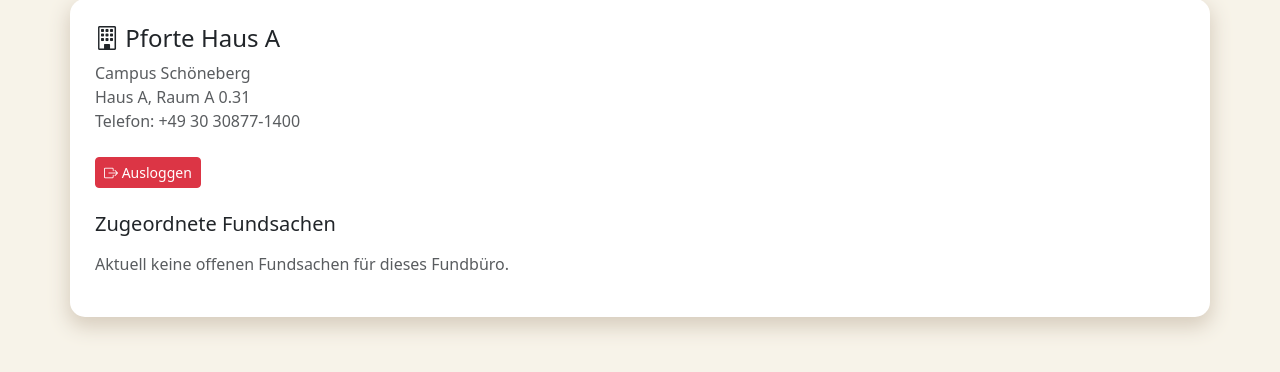
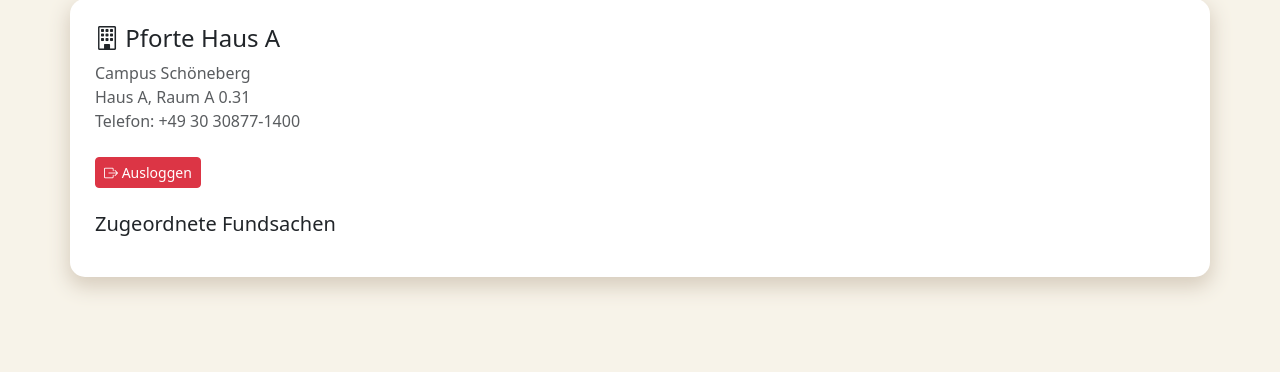
Before and after one commit to HawaSiMoussa/webapp, a Flask app: page /fundbuero/ in a window 1280 px wide. Shown: the part 211-583 px from the top of the page. Run offline with Flask 3, Linux system fonts and the light colour scheme; a user stored in the database is signed in; data comes from the database, SQL or seed files in the repository; some libraries are stand-ins or nearby versions.

Commit message:
profile fb

```diff
--- a/templates/home.html
+++ b/templates/home.html
@@ -17,7 +17,7 @@ LostAndFound
 <!-- Hier beginnt die Schleife um alle posts mit den zugehörigen Infos zu holen -->
 {% for post in posts %}
     <!-- Admin sieht alle Posts, normale User nur posts ihres Campusses -->
-    {% if session.get('is_admin') or post.user.campus_id == user.campus_id or post.user_id == fundbuero.campus_id %}
+    {% if session.get('is_admin') or post.user.campus_id == user.campus_id or %}
 
         <div class="border rounded p-3 mb-4">
             <!-- Username -->
--- a/templates/profile_fb.html
+++ b/templates/profile_fb.html
@@ -18,7 +18,4 @@ Fundbüro Dashboard
 
 <h5 class="mb-3">Zugeordnete Fundsachen</h5>
 
-{% if posts|list|length == 0 %}
-    <p class="text-muted">Aktuell keine offenen Fundsachen für dieses Fundbüro.</p>
-{% endif %}
 {% endblock %}
```
